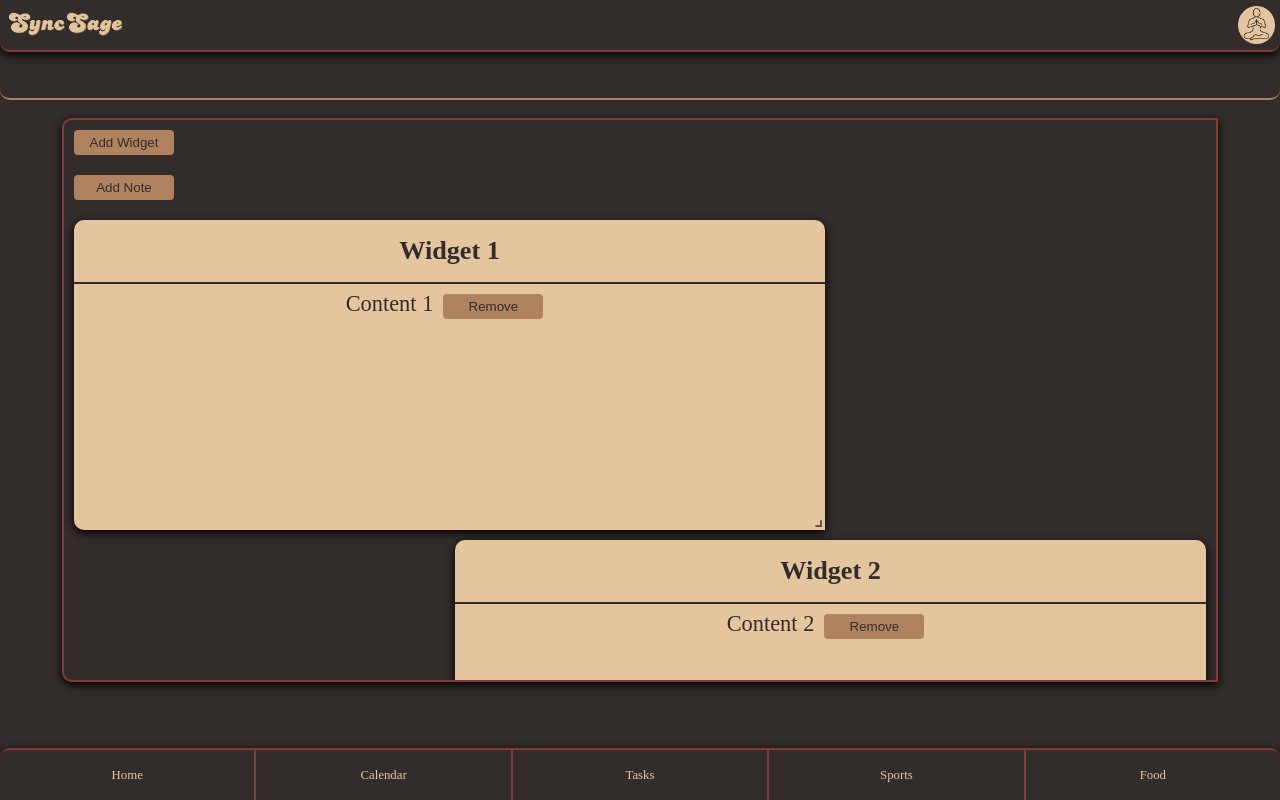
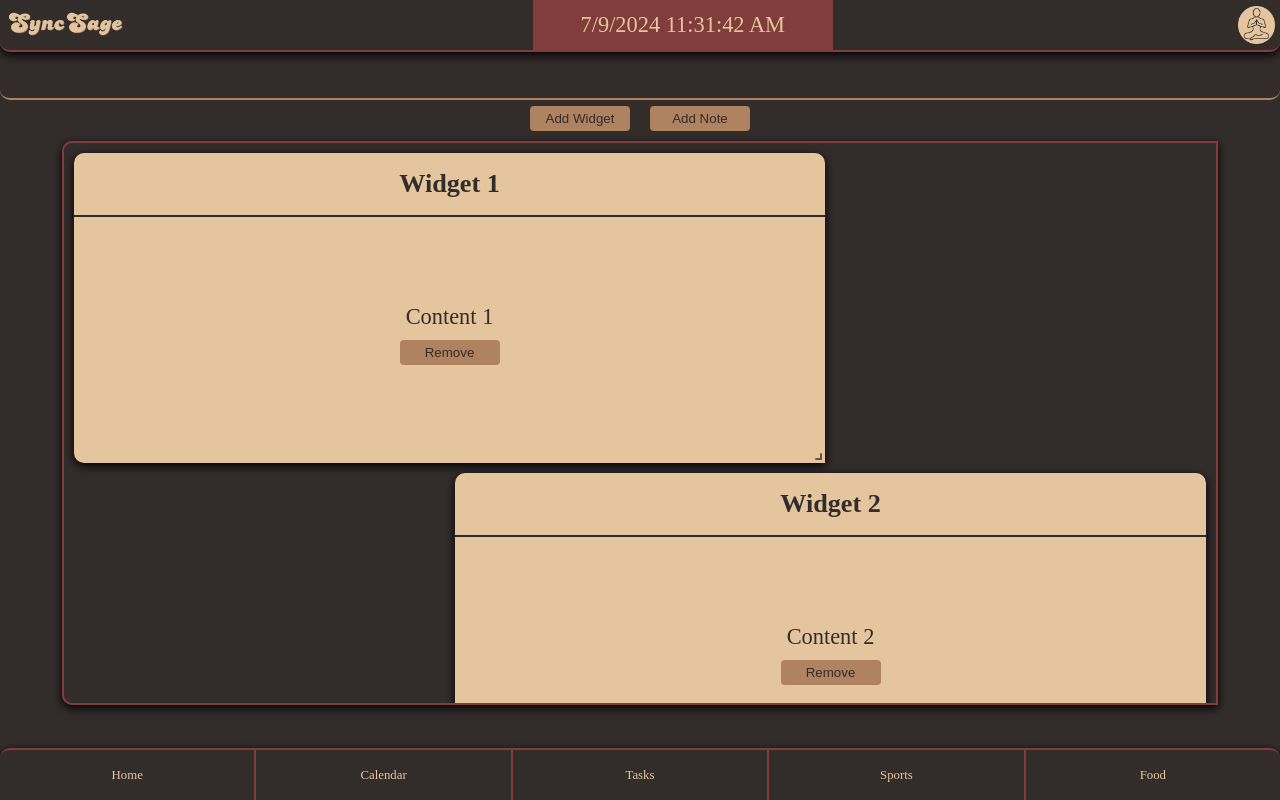
Before and after one commit to Topi1/SyncSage, a React (Vite) app: page / in a window 1280 px wide. Built offline with nearby package versions, Linux system fonts and the light colour scheme; a web font is replaced by a local one.

Commit message:
dashboard0.3

```diff
--- a/CSS/Dashboard.css
+++ b/CSS/Dashboard.css
@@ -13,6 +13,9 @@
     box-shadow: 0px 3px 10px black;
     border-radius: 10px 0px 0px 10px;
 }
+
+
+
 
 
   .widget {
@@ -44,6 +47,23 @@
 
   .widget-content {
     height: 80%;
+    width: 100%;
+    display: flex;
+    flex-direction: column;
+    justify-content: center;
+    align-items: center;
+  }
+
+  .widget-content textarea {
+    height: 90%;
+    width: 90%;
+    background-color: #E4C59E;
+    color: #322C2B;
+    font-size: 1rem;
+    resize: none;
+    border: none;
+    outline: none;
+
   }
 
   .widget button {
@@ -65,5 +85,5 @@
   }
 
   button:hover {
-    background-color: #45a049;
+    background-color: #E4C59E;
   }
--- a/CSS/Navbar.css
+++ b/CSS/Navbar.css
@@ -51,6 +51,18 @@
     padding-right: 5px;
 }
 
+
+.datetime {
+    display: flex;
+    align-items: center;
+    justify-content: center;
+    background-color: #803D3B;
+    height: 100%;
+    width: 280px;
+    padding-left: 10px;
+    padding-right: 10px;
+}
+
 /* Styles for desktops */
 @media (min-width: 1024px) {
     .textLogo {
--- a/components/Dashboard.jsx
+++ b/components/Dashboard.jsx
@@ -24,6 +24,9 @@ const Dashboard = () => {
     const [layout, setLayout] = useState(initialLayout);
     const [widgets, setWidgets] = useState(initialWidgets);
 
+    const [widgetCounter, setWidgetCounter] = useState(1)
+    const [noteWidgetCounter, setNoteWidgetCounter] = useState(1)
+
     useEffect(() => {
         const handleResize = () => {
             setWidth(window.innerWidth);
@@ -40,23 +43,25 @@ const Dashboard = () => {
     };
 
     const addWidget = () => {
-        const newId = `widget_${layout.length + 1}`;
+        const newId = `widget_${widgetCounter}`;
         const newLayout = [...layout, { i: newId, x: 0, y: Infinity, w: 2, h: 2 }];
-        const newWidget = { id: newId, title: `Widget ${widgets.length + 1}`, content: `Content ${widgets.length + 1}` };
+        const newWidget = { id: newId, title: `Widget ${widgetCounter}`, content: `Content ${widgetCounter}` };
         setLayout(newLayout);
         setWidgets([...widgets, newWidget]);
         localStorage.setItem('layout', JSON.stringify(newLayout));
         localStorage.setItem('widgets', JSON.stringify([...widgets, newWidget]));
+        setWidgetCounter(widgetCounter + 1)
     };
 
     const addNoteWidget = () => {
-        const newId = `note_${layout.length + 1}`;
+        const newId = `note_${noteWidgetCounter}`;
         const newLayout = [...layout, { i: newId, x: 0, y: Infinity, w: 2, h: 2 }];
-        const newNoteWidget = { id: newId, title: `Note ${widgets.length + 1}`, content: `Content ${widgets.length + 1}` };
+        const newNoteWidget = { id: newId, title: `Note ${noteWidgetCounter}`, content: `` };
         setLayout(newLayout);
         setWidgets([...widgets, newNoteWidget]);
         localStorage.setItem('layout', JSON.stringify(newLayout));
         localStorage.setItem('widgets', JSON.stringify([...widgets, newNoteWidget]));
+        setNoteWidgetCounter(noteWidgetCounter + 1)
     }
 
     const saveNote = (id, content) => {
@@ -79,15 +84,19 @@ const Dashboard = () => {
     const responsiveProps = {
         className: 'layout',
         breakpoints: { lg: 1200, md: 960, sm: 720, xs: 480, xxs: 0 },
-        cols: { lg: 3, md: 3, sm: 2, xs: 1, xxs: 1 },
+        cols: { lg: 6, md: 3, sm: 2, xs: 1, xxs: 1 },
 
 
     };
 
     return (
+        <>
+        <section className='dashButtons'>
+                <button onClick={addWidget}>Add Widget</button>
+                <button onClick={addNoteWidget}>Add Note</button>
+            </section>
         <div className='dashMain'>
-            <button onClick={addWidget}>Add Widget</button>
-            <button onClick={addNoteWidget}>Add Note</button>
+
             <ResponsiveGridLayout
                 {...responsiveProps}
                 layouts={{ lg: layout, md: layout, sm: layout, xs: layout, xxs: layout }}
@@ -117,6 +126,7 @@ const Dashboard = () => {
                 ))}
             </ResponsiveGridLayout>
         </div>
+        </>
     );
 };
 
--- /dev/null
+++ b/components/DateTime.jsx
@@ -0,0 +1,21 @@
+import React, { useState, useEffect } from 'react';
+
+const DateTime = () => {
+    const [currentDateTime, setCurrentDateTime] = useState(new Date());
+
+    useEffect(() => {
+        const intervalId = setInterval(() => {
+            setCurrentDateTime(new Date());
+        }, 1000);
+
+        return () => clearInterval(intervalId);
+    }, []);
+
+    return (
+        <div className="datetime">
+            {currentDateTime.toLocaleDateString()} {currentDateTime.toLocaleTimeString()}
+        </div>
+    );
+};
+
+export default DateTime;
--- a/components/Navbar.jsx
+++ b/components/Navbar.jsx
@@ -2,12 +2,15 @@ import React from 'react'
 import "../CSS/Navbar.css"
 import logo from "../src/assets/logos/sageText.png"
 import profileIcon from "../src/assets/icons/profile.png"
+
+import DateTime from './DateTime'
 
 export default function Navbar() {
   return (
     <nav className="navMain">
         <section className="nav1">
             <img src={logo} alt="" className="textLogo" />
+            <DateTime></DateTime>
             <img src={profileIcon} alt="" className="profileIcon" />
         </section>
         <section className="nav2">
--- a/components/NoteWidget.jsx
+++ b/components/NoteWidget.jsx
@@ -17,7 +17,7 @@ const NoteWidget = ({ id, title, content, removeWidget, saveNote }) => {
         <div className="widget">
             <div className="widget-header">
                 <h3>{title}</h3>
-                <button className="remove-widget" onClick={() => removeWidget(id)}>Remove</button>
+
             </div>
             <div className="widget-content">
                 <textarea
@@ -25,6 +25,7 @@ const NoteWidget = ({ id, title, content, removeWidget, saveNote }) => {
                     onChange={handleNoteChange}
                     placeholder="Write your note here..."
                 />
+                <button className="remove-widget" onClick={() => removeWidget(id)}>Remove</button>
             </div>
         </div>
     );
```
